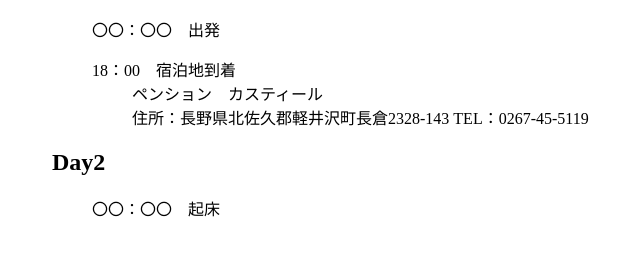
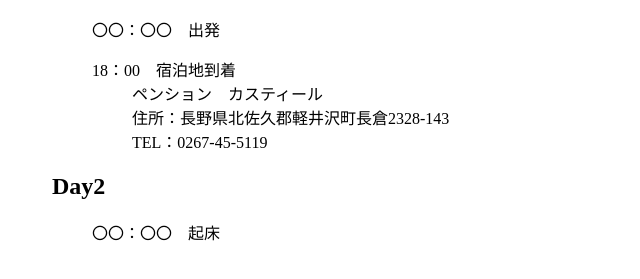
Before and after one commit to akishnt/karuizawa, a plain HTML site: page index.html in a window 1280 px wide. Shown: the part 119-398 px from the top of the page, without its empty margins (3-643 px from the left). Drawn offline with Linux system fonts and the light colour scheme.

Commit message:
Update index.html

```diff
--- a/index.html
+++ b/index.html
@@ -17,10 +17,9 @@
                 <dl>
                     <dt>18：00　宿泊地到着</dt>
                     <dd>ペンション　カスティール</dd>
-                    <dd>
-                        住所：長野県北佐久郡軽井沢町長倉2328-143
-                        TEL：0267-45-5119
-                    </dd>
+                    <dd>住所：長野県北佐久郡軽井沢町長倉2328-143</dd>
+                    <dd>TEL：0267-45-5119</dd>
+
                 </dl>
             </li>
         </ul>
```
